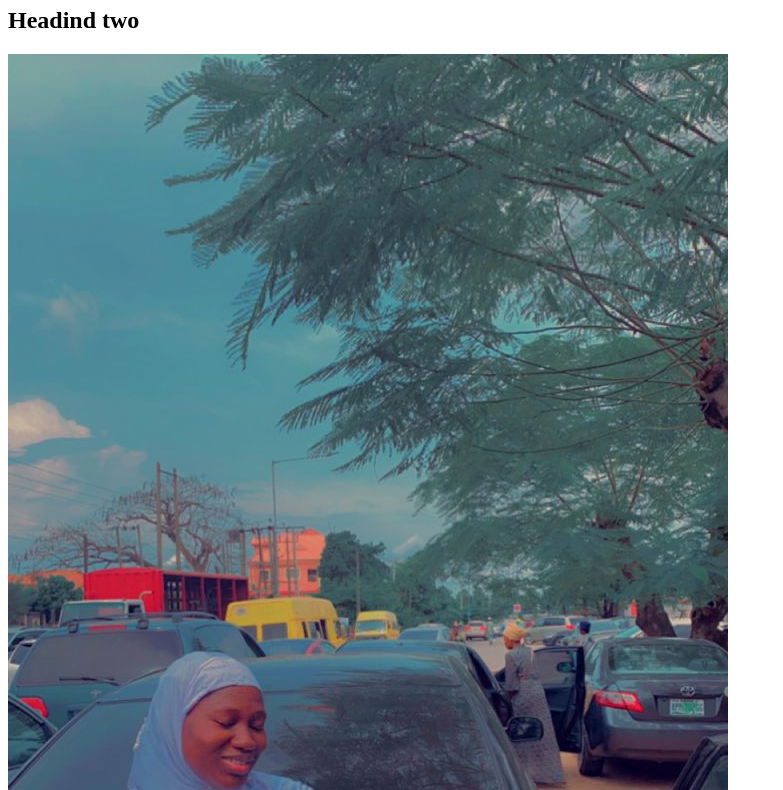
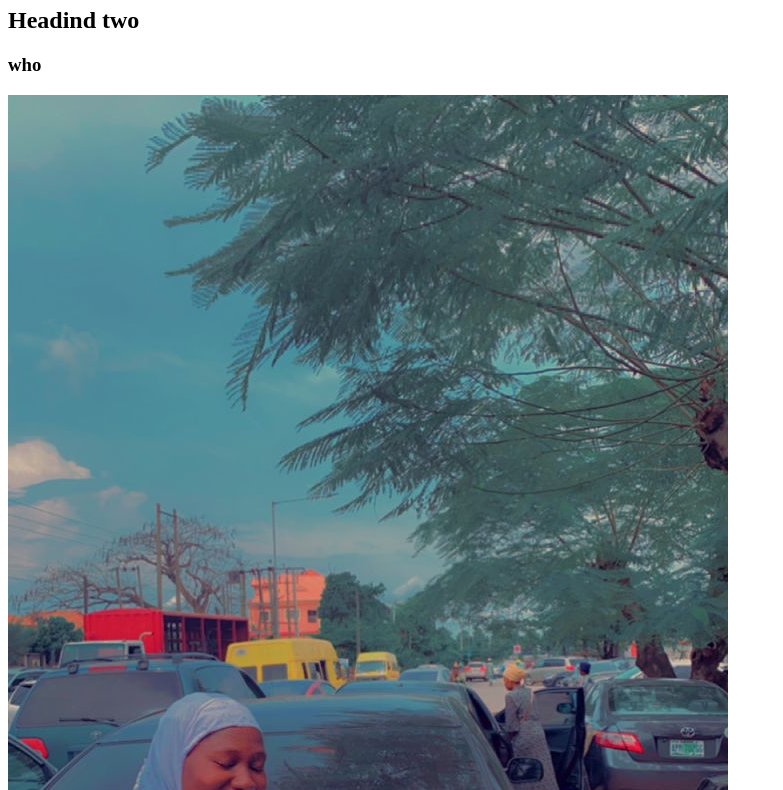
Before and after one commit to Ancestor247/My_first_websites, a plain HTML site: page index.html in a window 1280 px wide. Shown: the part 73-863 px from the top of the page, without its empty margins (0-783 px from the left). Drawn offline with Linux system fonts and the light colour scheme.

Commit message:
version 1

```diff
--- a/index.html
+++ b/index.html
@@ -8,6 +8,7 @@
   <body>
     <h1>Heading one</h1>
     <h2>Headind two</h2>
+    <h3>who</h3>
 
     <img src="mummy jamal .jpeg" alt="" />
   </body>
```
